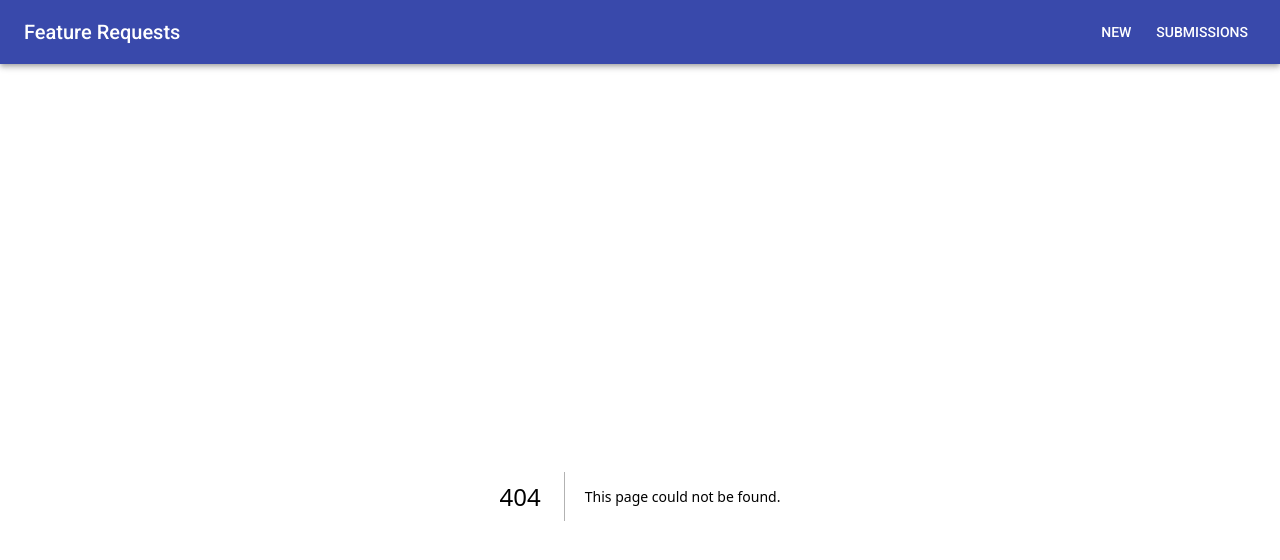
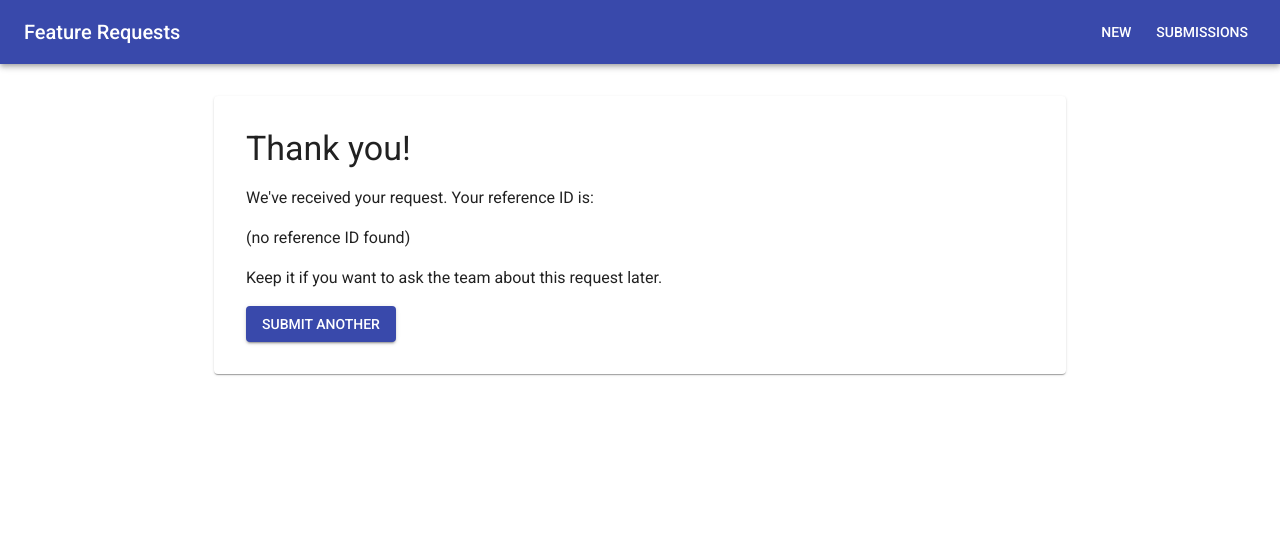
Before and after one commit to kescobar-oss/submission-form, a Next.js app in the folder apps/web/: page /success in a window 1280 px wide. Before the commit this address had no page. Shown: the top 560 px of the page. Built offline with nearby package versions, Linux system fonts and the light colour scheme; what @mui/material-nextjs would draw is missing.

Commit message:
feat(web): add success page showing the reference ID

```diff
--- /dev/null
+++ b/apps/web/app/success/page.tsx
@@ -0,0 +1,62 @@
+import { Suspense } from 'react';
+import Button from '@mui/material/Button';
+import Paper from '@mui/material/Paper';
+import Skeleton from '@mui/material/Skeleton';
+import Stack from '@mui/material/Stack';
+import Typography from '@mui/material/Typography';
+
+export const metadata = { title: 'Request received | Feature Request Form' };
+
+// The folder name "success" makes this the page at /success. It's a server component:
+// nothing here reacts to clicks, so no JavaScript for it needs to reach the browser.
+// It isn't async on purpose: everything except the ID is the same for every visitor, so
+// Next.js can prepare it ahead of time, and only <ReferenceId> waits for the URL.
+export default function SuccessPage({ searchParams }: PageProps<'/success'>) {
+  return (
+    <Paper sx={{ p: { xs: 2, sm: 4 } }}>
+      <Stack spacing={2}>
+        <Typography variant="h4" component="h1">
+          Thank you!
+        </Typography>
+        <Typography>We&apos;ve received your request. Your reference ID is:</Typography>
+        {/* Suspense shows the fallback (a grey placeholder bar) until the ID is read. */}
+        <Suspense fallback={<Skeleton width={260} height={40} />}>
+          <ReferenceId searchParams={searchParams} />
+        </Suspense>
+        <Typography color="text.secondary">
+          Keep it if you want to ask the team about this request later.
+        </Typography>
+        {/* href makes MUI draw the button as a link back to the empty form. */}
+        <Button
+          href="/"
+          variant="contained"
+          sx={{ alignSelf: { xs: 'stretch', sm: 'flex-start' } }}
+        >
+          Submit another
+        </Button>
+      </Stack>
+    </Paper>
+  );
+}
+
+// Reads ?id=... from the address bar. searchParams is a Promise in this Next.js version,
+// because the URL is only known when someone actually visits, so we await it.
+async function ReferenceId({ searchParams }: Pick<PageProps<'/success'>, 'searchParams'>) {
+  const { id } = await searchParams;
+
+  // Someone opened /success directly, without coming from the form.
+  if (typeof id !== 'string' || id.length === 0) {
+    return <Typography color="text.secondary">(no reference ID found)</Typography>;
+  }
+
+  return (
+    // monospace makes characters like l/1 and O/0 easy to tell apart when copying the ID.
+    <Typography
+      variant="h6"
+      component="p"
+      sx={{ fontFamily: 'monospace', wordBreak: 'break-all', bgcolor: 'grey.100', p: 1.5, borderRadius: 1 }}
+    >
+      {id}
+    </Typography>
+  );
+}
```
